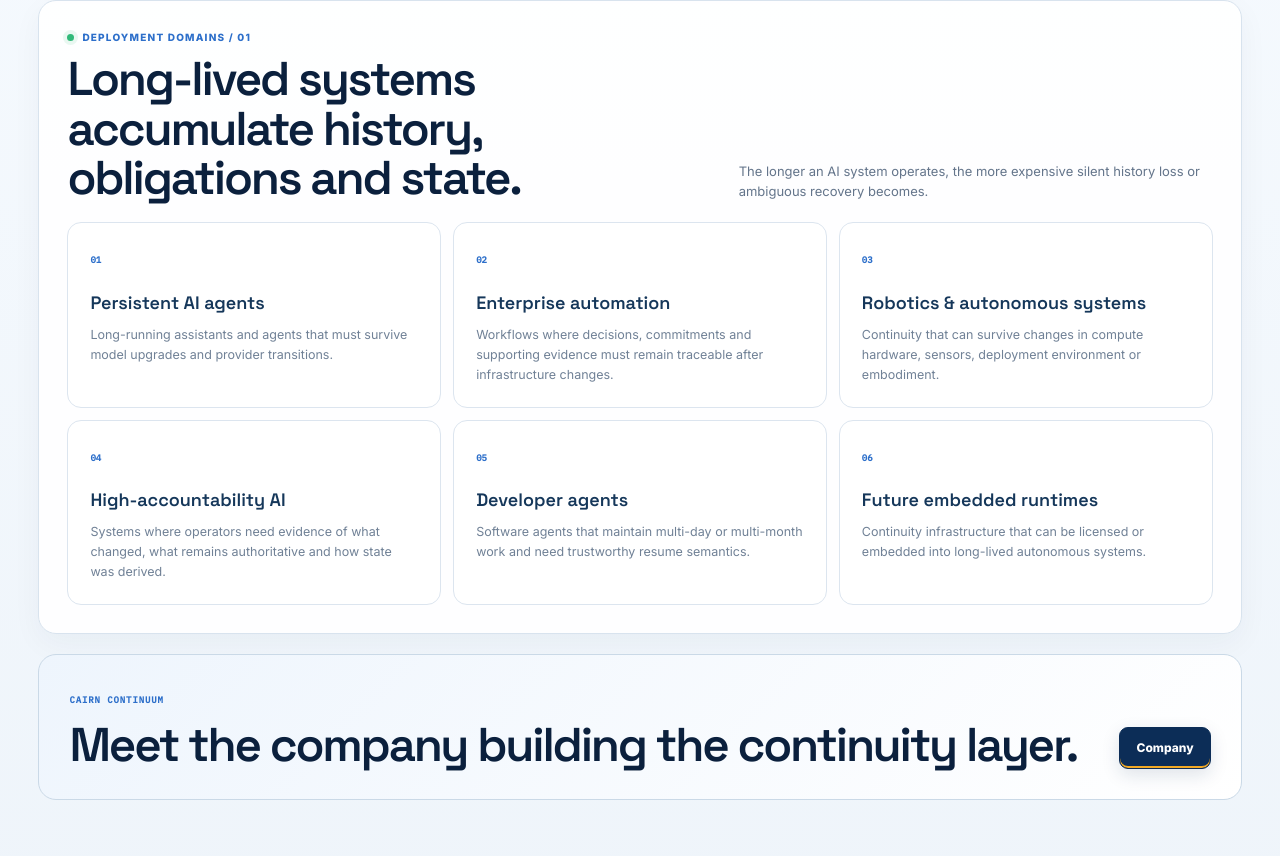
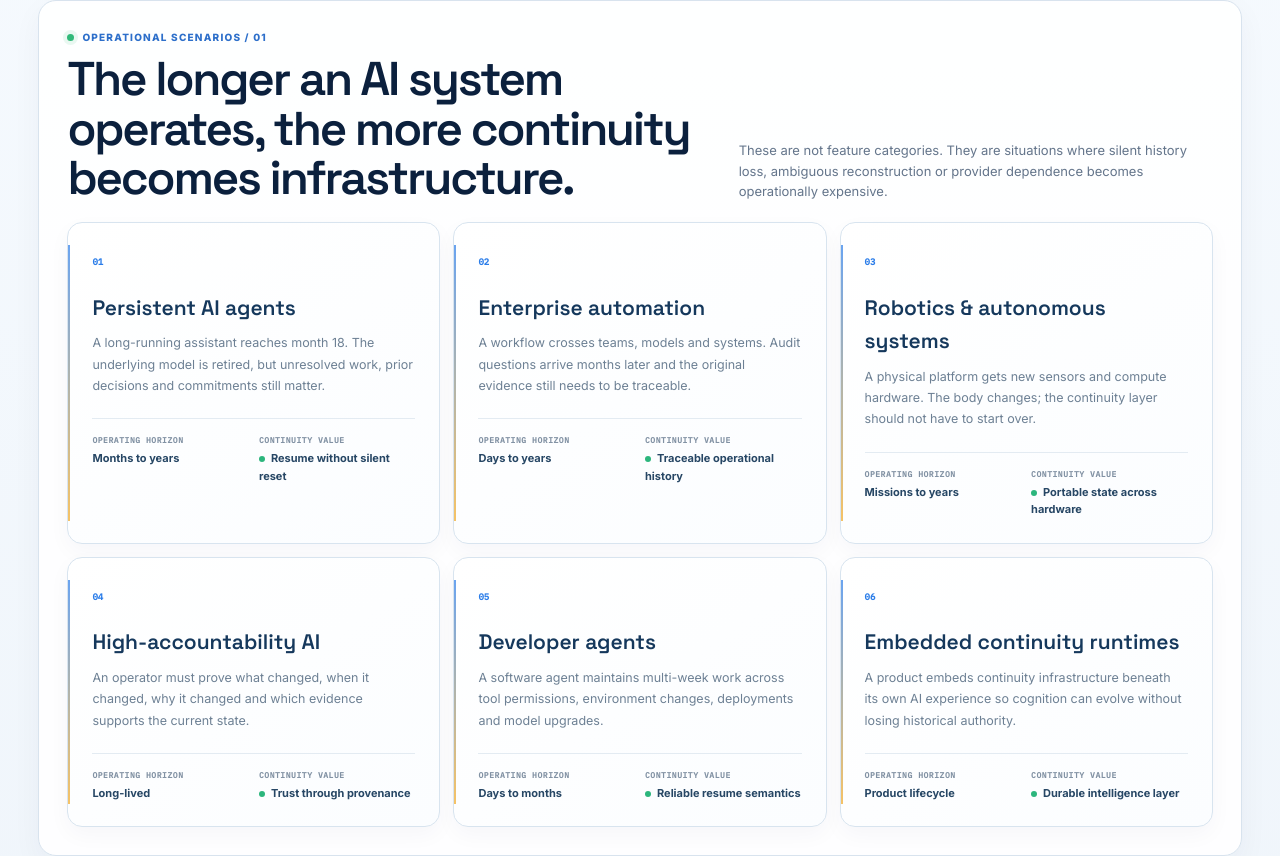
Before and after one commit to rawillia9801/Cairn, a Next.js app: page /applications in a window 1280 px wide. Shown: the part 418-1274 px from the top of the page. Built offline with nearby package versions, Linux system fonts and the light colour scheme.

Commit message:
Reframe Applications as operational continuity scenarios

```diff
--- a/app/applications/page.tsx
+++ b/app/applications/page.tsx
@@ -1,20 +1,25 @@
 import { MissionHeader, PageCTA, Section } from '../components/mission-control';
+
+const scenarios = [
+  ['01','Persistent AI agents','A long-running assistant reaches month 18. The underlying model is retired, but unresolved work, prior decisions and commitments still matter.','Months to years','Resume without silent reset'],
+  ['02','Enterprise automation','A workflow crosses teams, models and systems. Audit questions arrive months later and the original evidence still needs to be traceable.','Days to years','Traceable operational history'],
+  ['03','Robotics & autonomous systems','A physical platform gets new sensors and compute hardware. The body changes; the continuity layer should not have to start over.','Missions to years','Portable state across hardware'],
+  ['04','High-accountability AI','An operator must prove what changed, when it changed, why it changed and which evidence supports the current state.','Long-lived','Trust through provenance'],
+  ['05','Developer agents','A software agent maintains multi-week work across tool permissions, environment changes, deployments and model upgrades.','Days to months','Reliable resume semantics'],
+  ['06','Embedded continuity runtimes','A product embeds continuity infrastructure beneath its own AI experience so cognition can evolve without losing historical authority.','Product lifecycle','Durable intelligence layer'],
+];
 
 export default function Applications(){
   return <main>
     <MissionHeader eyebrow="Applications" title={<>Infrastructure for AI<br/>that has to last.</>} description="Cairn is intended for systems where continuity, provenance, migration and recovery become operational requirements rather than optional product features." telemetry={[
       <>AGENTS · <strong>PERSISTENT</strong></>,<>ENTERPRISE · <strong>TRACEABLE</strong></>,<>ROBOTICS · <strong>PORTABLE</strong></>,<>RECOVERY · <strong>VERIFIABLE</strong></>
     ]}/>
-    <Section eyebrow="Deployment domains / 01" title="Long-lived systems accumulate history, obligations and state." description="The longer an AI system operates, the more expensive silent history loss or ambiguous recovery becomes.">
-      <div className="info-grid">{[
-        ['01','Persistent AI agents','Long-running assistants and agents that must survive model upgrades and provider transitions.'],
-        ['02','Enterprise automation','Workflows where decisions, commitments and supporting evidence must remain traceable after infrastructure changes.'],
-        ['03','Robotics & autonomous systems','Continuity that can survive changes in compute hardware, sensors, deployment environment or embodiment.'],
-        ['04','High-accountability AI','Systems where operators need evidence of what changed, what remains authoritative and how state was derived.'],
-        ['05','Developer agents','Software agents that maintain multi-day or multi-month work and need trustworthy resume semantics.'],
-        ['06','Future embedded runtimes','Continuity infrastructure that can be licensed or embedded into long-lived autonomous systems.'],
-      ].map(([n,t,p])=><article className="info-card" key={n}><span>{n}</span><h3>{t}</h3><p>{p}</p></article>)}</div>
+    <Section eyebrow="Operational scenarios / 01" title="The longer an AI system operates, the more continuity becomes infrastructure." description="These are not feature categories. They are situations where silent history loss, ambiguous reconstruction or provider dependence becomes operationally expensive.">
+      <div className="scenario-grid">{scenarios.map(([n,t,p,life,benefit])=><article className="scenario-card" key={n}>
+        <span>{n}</span><h3>{t}</h3><p>{p}</p>
+        <div className="scenario-meta"><div><small>OPERATING HORIZON</small><b>{life}</b></div><div><small>CONTINUITY VALUE</small><b><i/>{benefit}</b></div></div>
+      </article>)}</div>
     </Section>
-    <PageCTA title="Meet the company building the continuity layer." href="/company" label="Company"/>
+    <PageCTA title="See how Cairn is testing the boundary between preserved state and actual continuity." href="/research" label="Research program"/>
   </main>;
 }
```
